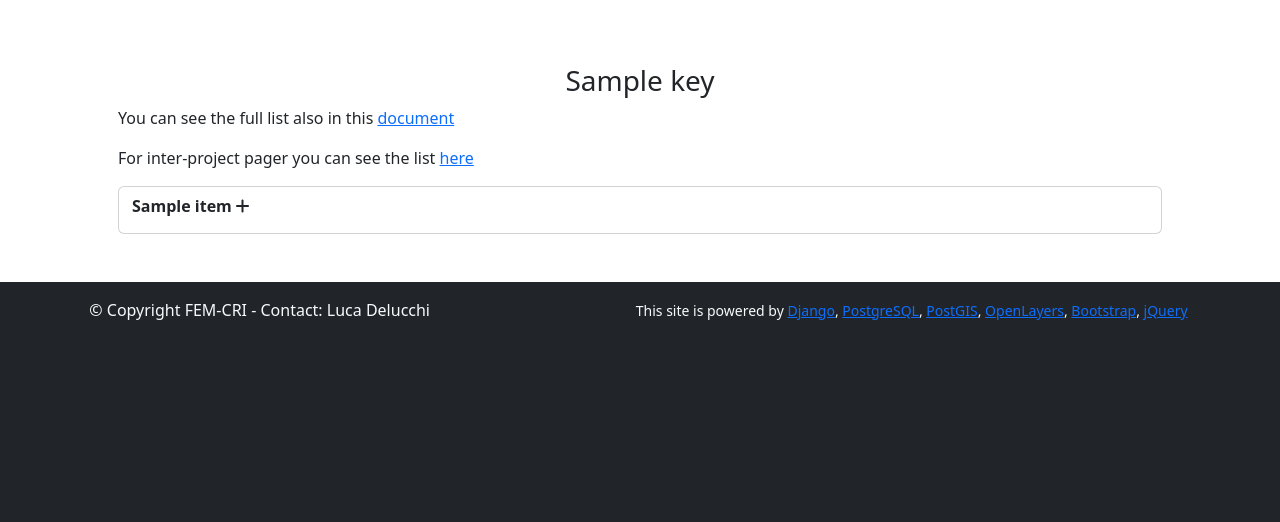
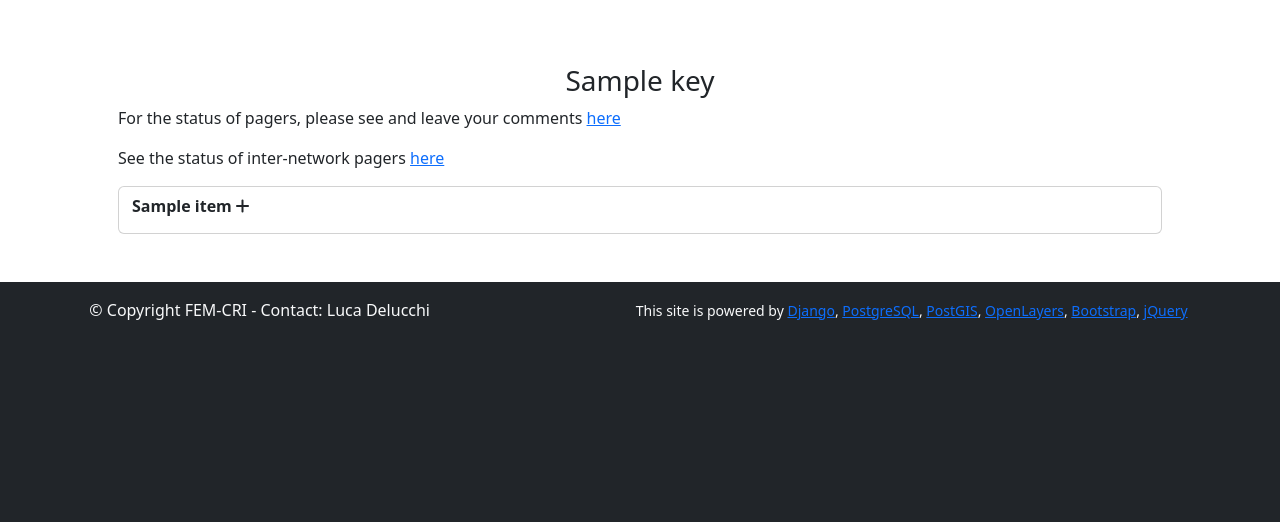
Before and after one commit to EUROMAMMALS/website, a Django app: template website/templates/pagers.html in a window 1280 px wide. Shown: the part 800-1322 px from the top of the page. Run offline with Django 3.2, Linux system fonts and the light colour scheme; the template is opened without the code that fills it: most values are stand-ins (such as "Sample title", 1, 10 or a date in 2020); some libraries are stand-ins or nearby versions; some web fonts are replaced.

Commit message:
improved pagers page

```diff
--- a/website/templates/pagers.html
+++ b/website/templates/pagers.html
@@ -1,17 +1,18 @@
 {% extends 'base.html' %}
 {% load i18n %}
 {% load static %}
+{% load filters %}
 
 {% block content %}
 {% for key, vals in items.items %}
     {% if vals.pagers|length > 0 %}
     <h3 class="pt-3 text-center">{{ key }}</h3>
     {% if vals.url %}
-    <p>You can see the full list also in this <a href="{{ vals.url }}" target="_blank">document</a></p>
+    <p>For the status of pagers, please see and leave your comments <a href="{{ vals.url }}" target="_blank">here</a></p>
     {% endif %}
-    {% with items.euromammals as euromammals %}
-    <p>For inter-project pager you can see the list <a href="{{ euromammals.url }}">here</a></p>
-    {% endwith %}
+    {% if euromammalsurl %}
+    <p>See the status of inter-network pagers <a href="{{ euromammalsurl }}">here</a></p>
+    {% endif %}
     {% endif %}
     {% for item in vals.pagers %}
     <div class="card">
@@ -37,7 +38,7 @@
                 <a href="{{item.link}}" target="_blank"><b>Go to the pager</b></a>
                 {% if item.external_participant_link %}
                 <br>
-                <a href="{{item.external_participant_link}}" target="_blank"><b>Go to the participant link</b></a>
+                <a href="{{item.external_participant_link}}" target="_blank"><b>See the status of external pagers</b></a>
                 {% endif %}
             </div>
         </div>
--- a/website/views.py
+++ b/website/views.py
@@ -131,5 +131,5 @@ def pagers(request):
     mypagers = Pager.objects.filter(project__in=all_projs).distinct()
     outputs = {}
     for proj in all_projs:
-        outputs[proj] = {"pagers": mypagers.filter(project=proj), "url": proj.pager_status}
-    return render(request, template_name="pagers.html", context={"items": outputs})
+        outputs[str(proj)] = {"pagers": mypagers.filter(project=proj), "url": proj.pager_status}
+    return render(request, template_name="pagers.html", context={"items": outputs, "euromammalsurl": mamproj[0].pager_status})
```
